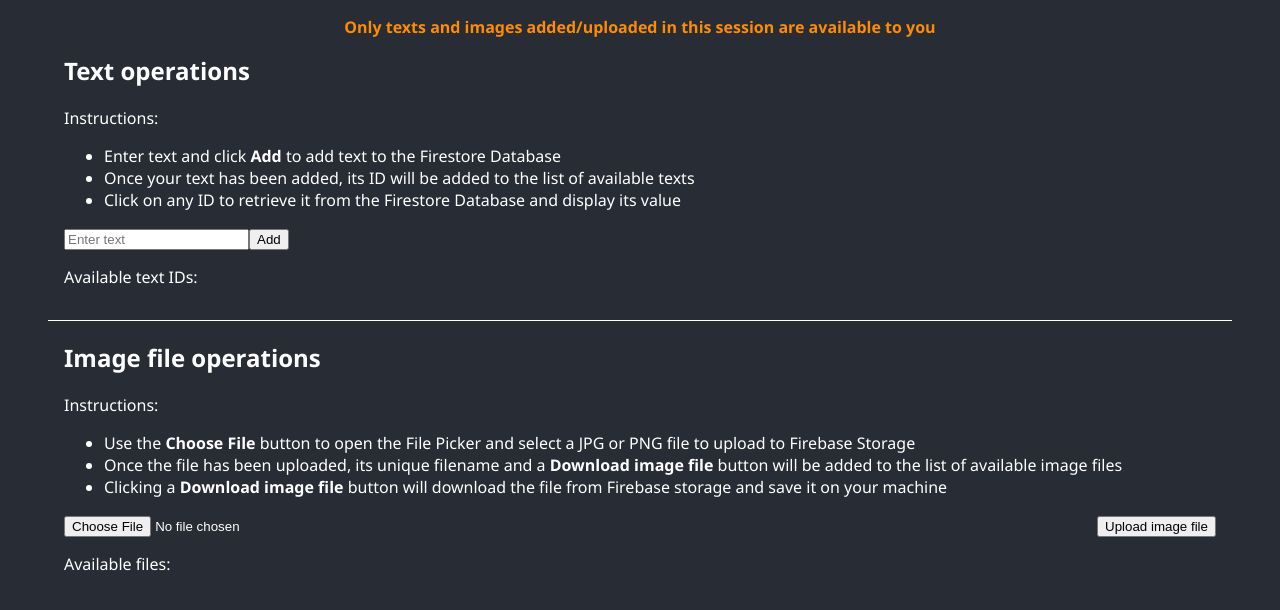
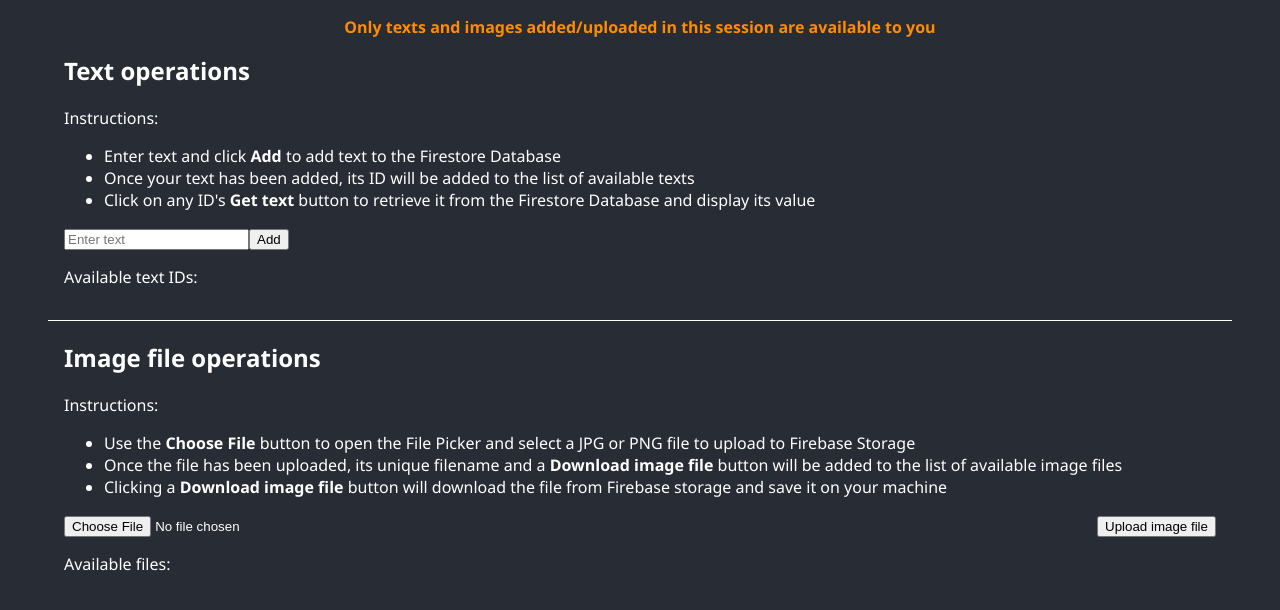
Before and after one commit to NathanielBrewer/example-react-axios-frontend, a React (Create React App) app: page / in a window 1280 px wide. Shown: the top 610 px of the page. Built offline with nearby package versions, Linux system fonts and the light colour scheme.

Commit message:
fix: copy in text ops instructions

```diff
--- a/src/components/textOperations.tsx
+++ b/src/components/textOperations.tsx
@@ -48,7 +48,7 @@ function TextOperations() {
       <ul>
         <li>Enter text and click <b>Add</b> to add text to the Firestore Database</li>
         <li>Once your text has been added, its ID will be added to the list of available texts</li>
-        <li>Click on any ID to retrieve it from the Firestore Database and display its value</li>
+        <li>Click on any ID's <b>Get text</b> button to retrieve it from the Firestore Database and display its value</li>
       </ul>
       <input
         type="text"
```
